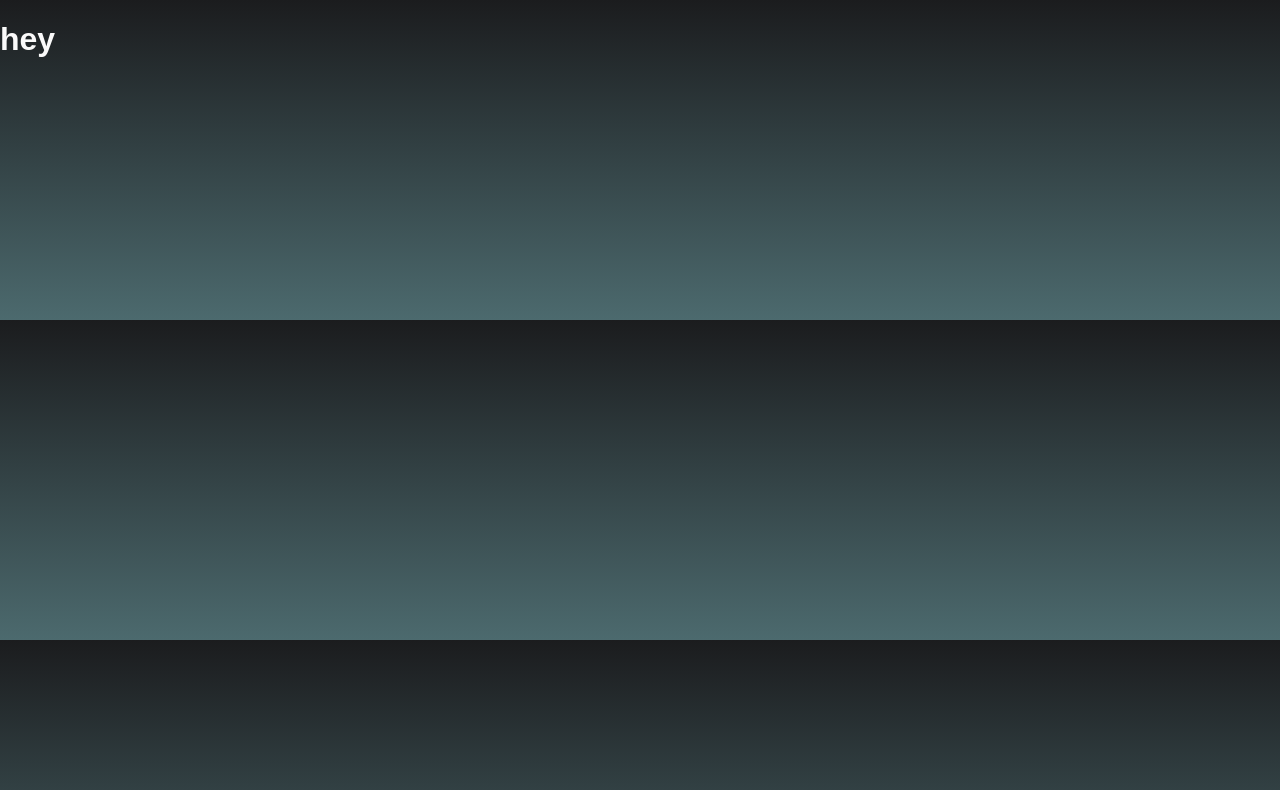
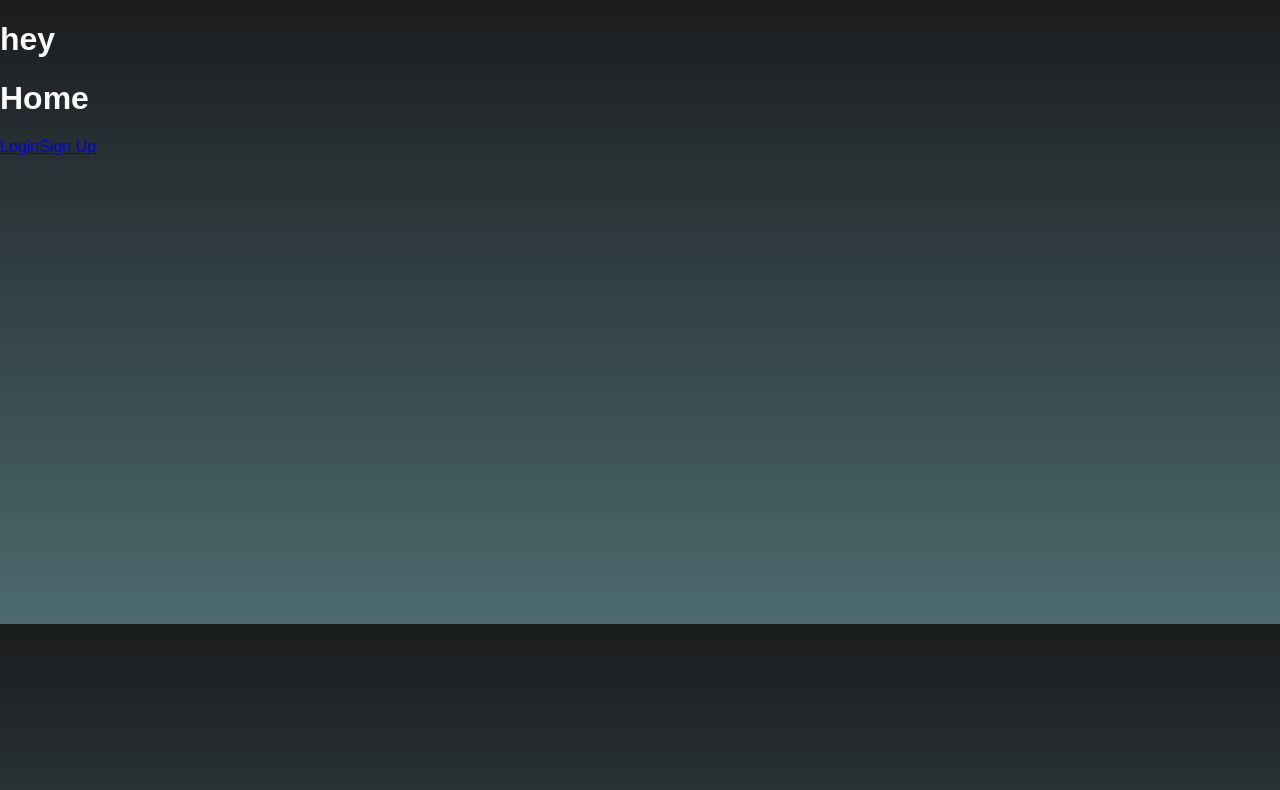
Before and after one commit to Zaidwerd/RobotRivalry, a React app: page / in a window 1280 px wide. Shown: the top 790 px of the page. Built offline with nearby package versions, Linux system fonts and the light colour scheme; the HTML template or start-up script is replaced by a standard one.

Commit message:
add Home page and login/signup

```diff
--- a/src/components/App/App.jsx
+++ b/src/components/App/App.jsx
@@ -10,6 +10,7 @@ import Levels from './Game/Levels/Levels.jsx';
 import Question from './Game/Question/Question.jsx';
 import StartPage from './StartPage/StartPage.jsx';
 import Stats from './Stats/Stats.jsx';
+import Home from './Home.jsx'
 // import AjaxAdapter from '../../helpers/AjaxAdapter';
 import './../normalize.css';
 
--- /dev/null
+++ b/src/components/App/Home.jsx
@@ -0,0 +1,16 @@
+import React, { Component } from 'react';
+// import style from './Home.css';
+
+class Home extends Component {
+  render() {
+    return (
+      <div>
+      <h1>Home</h1>
+      <a href="./#/login">Login</a>
+      <a href="./#/signup">Sign Up</a>
+      </div>
+      )
+  }
+
+}
+export default Home;
--- a/src/index.js
+++ b/src/index.js
@@ -1,6 +1,6 @@
 import React    from 'react';
 import ReactDOM from 'react-dom';
-import { Router, Route, hashHistory } from 'react-router'
+import { Router, Route, hashHistory, IndexRoute } from 'react-router'
 import App from './components/App/App.jsx';
 import LogIn from './components/App/LogIn/LogIn.jsx';
 import SignUp from './components/App/SignUp/SignUp.jsx';
@@ -10,11 +10,13 @@ import Categories from './components/App/Game/Categories/Categories.jsx';
 import GameState from './components/App/Game/GameState/GameState.jsx';
 import Levels from './components/App/Game/Levels/Levels.jsx';
 import Question from './components/App/Game/Question/Question.jsx';
+import Home from './components/App/Home.jsx';
 
 // mount our App at #container
 ReactDOM.render((
   <Router history={hashHistory}>
     <Route path="/" component={App}>
+      <IndexRoute component={Home}/>
       <Route path="/login" component={LogIn}/>
       <Route path="/signup" component={SignUp}/>
       <Route path="/startpage" component={StartPage}/>
```
Also changed, not shown: src/components/App/Home.css (added).
